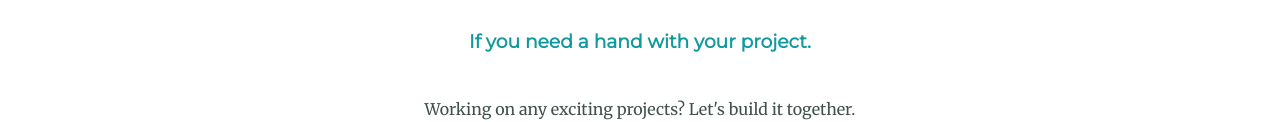
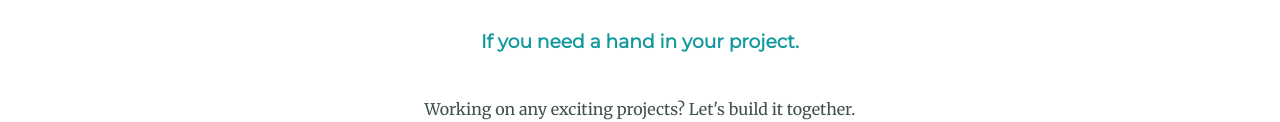
Before and after one commit to nashibdahal321/nashibdahal321.github.io, a plain HTML site: page index.html in a window 1280 px wide. Shown: the part 2516-2638 px from the top of the page. Drawn offline with Linux system fonts and the light colour scheme.

Commit message:
Update index.html
Changed "..need a hand with your project" --> "..need a hand in your project"

```diff
--- a/index.html
+++ b/index.html
@@ -45,7 +45,7 @@
     <hr>
     <div class="contact-me">
       <h2>Get In Touch</h2>
-      <h3>If you need a hand with your project.</h3>
+      <h3>If you need a hand in your project.</h3>
       <p class="exciting-projects">Working on any exciting projects? Let's build it together.</p>
       <a class="btn" href="mailto:ndahal@berkeley.edu">CONTACT ME</a>
     </div>
```
